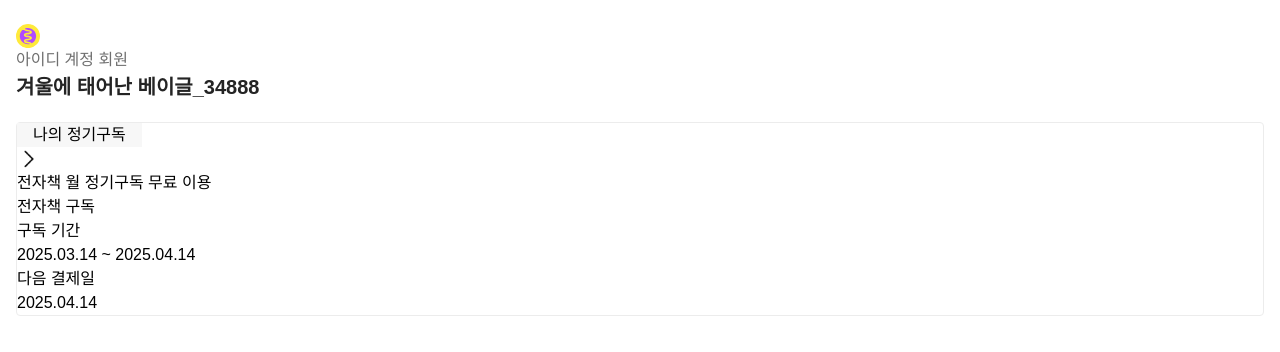
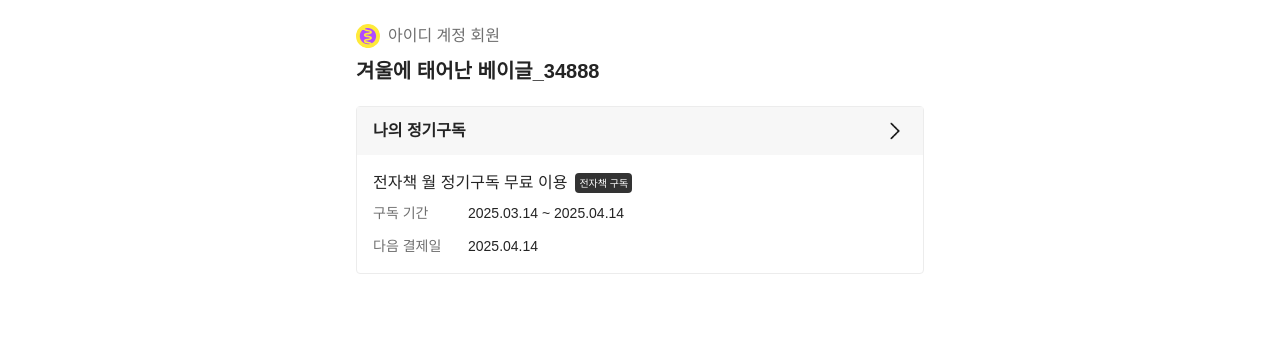
Before and after one commit to FRONTENDBOOTCAMP-13th/9RoDigital, a website built with Vite: page src/components/member/profile.html in a window 1280 px wide. Built offline with nearby package versions, Linux system fonts and the light colour scheme; files whose address does not match are found by name; a web font is replaced by a local one.

Commit message:
🎨Feat : 멤버 페이지 프로필 컴포넌트 완성

```diff
--- a/src/components/member/profile.html
+++ b/src/components/member/profile.html
@@ -9,9 +9,12 @@
     <script type="module" src="/src/main.js"></script>
   </head>
   <body class="font-sans">
-    <!-- 프로필 + 구독관리-->
-    <div class="mb-6 px-4 pt-6">
-      <svg class="rotate-90" width="24" height="24" fill="none" xmlns="http://www.w3.org/2000/svg">
+    <div class="flex justify-center items-center">
+      <div class="min-w-[600px] max-w-[600px] w-full">
+        <div class="mb-6 px-4 pt-6 bg-white rounded-sm">
+          <!-- 프로필타이틀 : 아이콘 + 아이디계정회원-->
+          <div class="flex items-center mb-2">
+            <svg class="rotate-90 mr-2" width="24" height="24" fill="none" xmlns="http://www.w3.org/2000/svg">
               <g clip-path="url(#clip0_13065_77710)">
                 <mask id="mask0_13065_77710" style="mask-type: alpha" maskUnits="userSpaceOnUse" x="0" y="0" width="24" height="24">
                   <path
@@ -22,7 +25,12 @@
                   />
                 </mask>
                 <g mask="url(#mask0_13065_77710)">
-            <path fill-rule="evenodd" clip-rule="evenodd" d="M12 24A12 12 0 1012 .001 12 12 0 0012 24z" fill="color(display-p3 1 .9216 .3765)" />
+                  <path
+                    fill-rule="evenodd"
+                    clip-rule="evenodd"
+                    d="M12 24A12 12 0 1012 .001 12 12 0 0012 24z"
+                    fill="color(display-p3 1 .9216 .3765)"
+                  />
                   <path
                     d="M19.973 9.96c-.907.166-.232 5.954-2.78 6.179h-.043c-.029 0-.065.007-.102.007h-.014c-2.765 0-1.996-6.165-2.969-6.194-.972.036-.203 6.194-2.968 6.194h-.022c-2.773 0-1.989-6.194-2.976-6.194-.987 0-.203 6.194-2.976 6.194-.058 0-.101 0-.138-.007a8.17 8.17 0 007.084 4.088c4.515 0 8.18-3.667 8.18-8.184a8.537 8.537 0 00-.276-2.084z"
                     fill="color(display-p3 .6431 .3176 .9686)"
@@ -38,25 +46,37 @@
               </defs>
             </svg>
             <p class="text-[var(--gray-10)]">아이디 계정 회원</p>
+          </div>
+          <!-- 프로필타이틀 : 닉네임 -->
           <p class="mb-[20px] text-(length:--font-size-lg) font-bold text-[var(--gray-14)]">겨울에 태어난 베이글_34888</p>
+          <!-- 프로필: 나의 정기구독 -->
           <div class="border border-[var(--gray-05)] rounded-sm">
-        <a href="/" class="px-4 bg-[var(--gray-02)] inline-block">나의 정기구독</a>
-        <img class="rotate-180" width="24px" height="24px" src="/public/assets/icon/left-chevron.png" alt="구독관리 더보기" />
-        <div>
-          <p>전자책 월 정기구독 무료 이용</p>
-          <span>전자책 구독</span>
-          <ul>
-            <li>
-              <p>구독 기간</p>
-              <span>2025.03.14 ~ 2025.04.14</span>
+            <!-- 더보기 -->
+            <div class="flex justify-between items-center px-4 h-12 bg-[var(--gray-02)]">
+              <a href="/" class="text-[var(--gray-14)] font-semibold">나의 정기구독</a>
+              <img class="rotate-180" width="24px" height="24px" src="../../assets/icon/left-chevron.png" alt="구독관리 더보기" />
+            </div>
+            <!-- 정기구독 요약 -->
+            <div class="p-4">
+              <div class="flex items-center mb-2">
+                <p class="text-[var(--gray-14)]">전자책 월 정기구독 무료 이용</p>
+                <span class="text-white bg-[var(--gray-13)] ml-2 px-1 text-[10px] rounded-sm h-5 content-center">전자책 구독</span>
+              </div>
+              <!-- 기간 + 다음결제일 -->
+              <ul class="space-y-3">
+                <li class="flex">
+                  <p class="pr-3 text-[var(--gray-10)] text-(length:--font-size-sm) h-[20px] w-[95px]">구독 기간</p>
+                  <span class="text-(length:--font-size-sm) text-[var(--gray-14)]">2025.03.14 ~ 2025.04.14</span>
                 </li>
-            <li>
-              <p>다음 결제일</p>
-              <span>2025.04.14</span>
+                <li class="flex">
+                  <p class="pr-3 text-[var(--gray-10)] text-(length:--font-size-sm) h-[20px] w-[95px]">다음 결제일</p>
+                  <span class="text-(length:--font-size-sm) text-[var(--gray-14)]">2025.04.14</span>
                 </li>
               </ul>
             </div>
           </div>
         </div>
+      </div>
+    </div>
   </body>
 </html>
```
Lines whose indentation alone changed are shown as unchanged.
